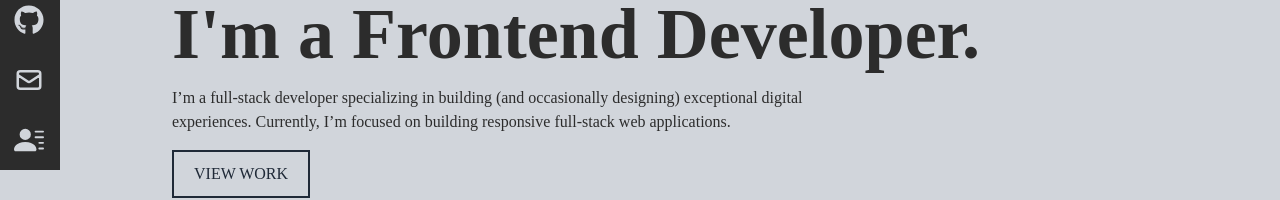
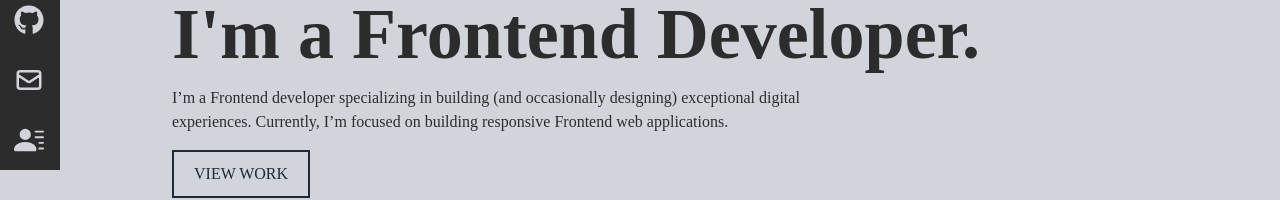
Before and after one commit to Sanhats/Portfolio-Web, a React (Create React App) app: page / in a window 1280 px wide. Shown: the part 350-550 px from the top of the page. Built offline with nearby package versions, Linux system fonts and the light colour scheme.

Commit message:
Primer commit

```diff
--- a/src/components/Home.jsx
+++ b/src/components/Home.jsx
@@ -22,9 +22,9 @@ const Home = () => {
           I'm a Frontend Developer.
         </h2>
         <p className='text-[#2c2c2c] py-4 max-w-[700px]'>
-          I’m a full-stack developer specializing in building (and occasionally
+          I’m a Frontend developer specializing in building (and occasionally
           designing) exceptional digital experiences. Currently, I’m focused on
-          building responsive full-stack web applications.
+          building responsive Frontend web applications.
         </p>
         <div>
         <Link to='work' smooth={true} duration={500}>
```
